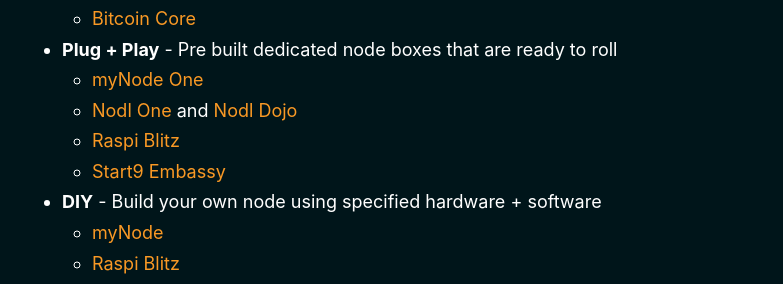
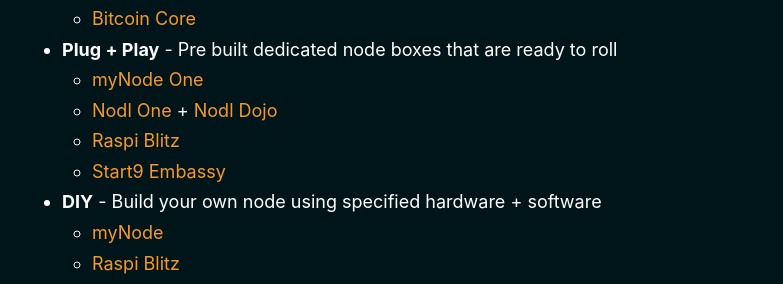
Before and after one commit to BitcoinQnA/node-guide, a Jekyll site: the page built from _pages/home.md, in a window 1280 px wide. Shown: the part 679-963 px from the top of the page, without its empty margins (248-1031 px from the left). Built offline with Jekyll 4.4.1, drawn with Linux system fonts in a browser that asks for light colours.

Commit message:
Update home.md

```diff
--- a/_pages/home.md
+++ b/_pages/home.md
@@ -17,7 +17,7 @@
 
 -  **Plug + Play** - Pre built dedicated node boxes that are ready to roll
     - [myNode One](https://mynodebtc.com/products/one)
-    - [Nodl One](https://shop.nodl.it/en/) and [Nodl Dojo](https://shop.nodl.it/en/)
+    - [Nodl One](https://shop.nodl.it/en/) + [Nodl Dojo](https://shop.nodl.it/en/)
     - [Raspi Blitz](https://shop.fulmo.org/product-category/raspiblitz/)
     - [Start9 Embassy](https://store.start9labs.com/collections/embassy)
 
```
